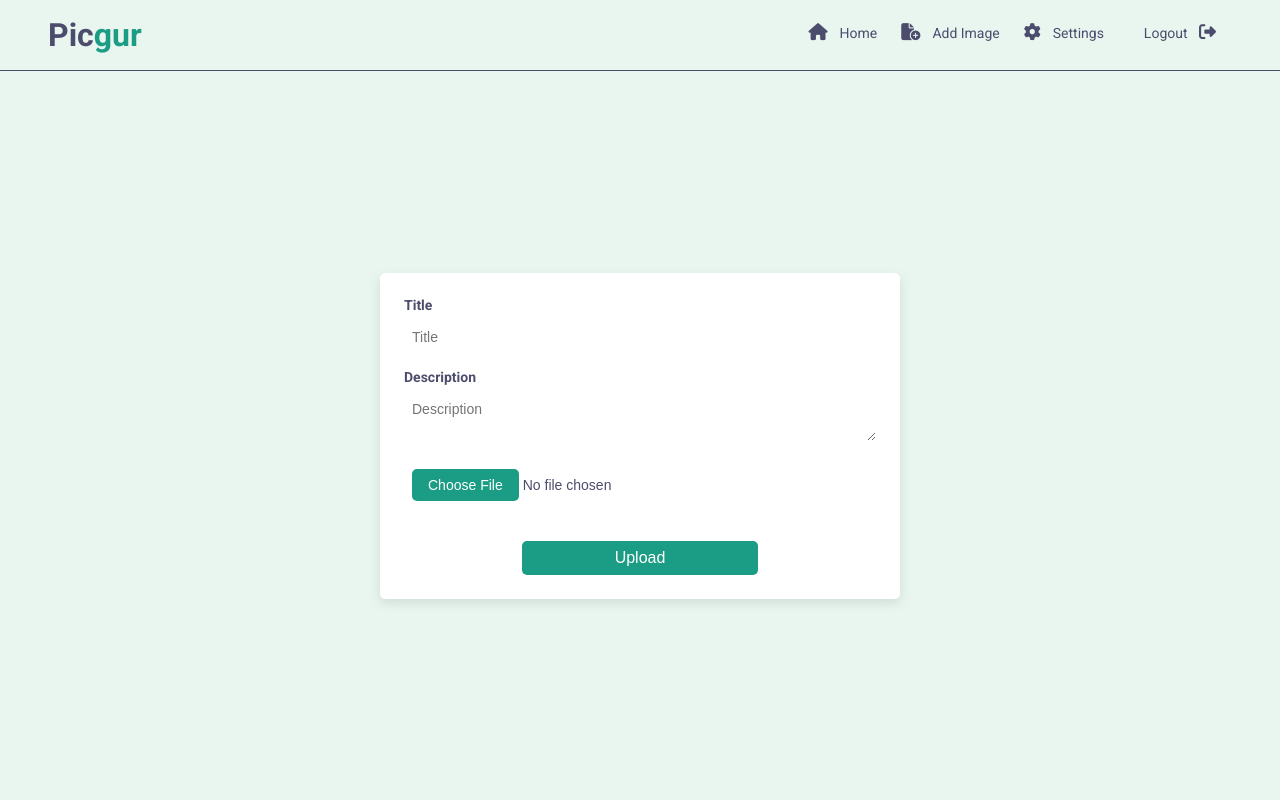
After one commit to ogzcode/Flask-Imgur-Clone, a Flask app: template app/templates/add_image.html in a window 1280 px wide. The commit adds this page. Run offline with Flask 3, Linux system fonts and the light colour scheme; the template is opened without the code that fills it, so the values that code supplies are empty.

Commit message:
Created new page for image insertion and edited css, js files

````diff
--- a/app/static/css/add_image.css
+++ b/app/static/css/add_image.css
@@ -1,36 +1,39 @@
-.form__modal {
-    position: fixed;
-    top: -100%;
-    left: 0;
+.form__container {
     width: 100%;
     height: 100%;
-    z-index: 10;
-    padding: 20px;
-    border-radius: 5px;
-    background-color: rgba(0,0,0,.3);
     display: flex;
     justify-content: center;
     align-items: center;
-    transition: top .4s ease;
 }
 
 .form__content {
     background-color: white;
     padding: 24px;
     border-radius: 5px;
-    width: 480px;
+    width: 520px;
+    box-shadow: 0px 4px 12px rgba(0,0,0,.1);
 }
 
-.form {
-    display: flex;
-    justify-content: space-between;
+.label {
+    font-size: 14px;
+    margin-bottom: .5rem;
+    display: block;
+    color: var(--primary-color);
 }
 
 .form__input {
     width: 100%;
-    border: none;
     outline: none;
     font-size: 14px;
+    margin-bottom: 16px;
+    border: 1px solid var(--light-gray);
+    padding: 8px;
+    border-radius: 5px;
+    color: var(--primary-color);
+}
+
+textarea {
+    font-family: sans-serif;
 }
 
 input[type="file"]::file-selector-button {
@@ -43,15 +46,21 @@ input[type="file"]::file-selector-button {
     cursor: pointer;
 }
 
+.submit__box {
+    text-align: center;
+    margin-top: 16px;
+}
+
 .submit {
     background-color: var(--secondary-color);
     color: white;
-    padding: 8px 16px;
+    min-width: 50%;
+    padding: 8px 0;
     border-radius: 5px;
     border: none;
     outline: none;
     cursor: pointer;
-    margin-left: 16px;
+    font-size: 16px;
 }
 
 
--- a/app/static/js/add_image.js
+++ b/app/static/js/add_image.js
@@ -12,18 +12,8 @@ function previewImage(input) {
     }
 }
 
-function closeModal(event) {
-    const modal = document.querySelector(".form__modal");
-    const input = document.querySelector(".form__input");
-    const imagePreview = document.getElementById("imagePreview");
-    if (event.target == modal) {
-        modal.style.top = "-100%";
-        input.value = "";
-        imagePreview.src = "#";
-        imagePreview.style.display = "none";
-    }
-}
-
-function openModal() {
-    document.querySelector(".form__modal").style.top = "0";
-}
+window.addEventListener("load", function () {
+    const navbarHeight = document.querySelector('.navbar').offsetHeight;
+    const formContainer = document.querySelector('.form__container');
+    formContainer.style.height = `calc(100vh - ${navbarHeight}px)`;
+});
--- /dev/null
+++ b/app/templates/add_image.html
@@ -0,0 +1,35 @@
+{% extends "index.html" %}
+
+{% block style %}
+<link rel="stylesheet" href="{{ url_for('static', filename='css/home.css') }}">
+{% endblock %}
+
+
+{% block content %}
+{% include "./partials/navbar.html" %}
+
+<div class="form__container roboto-700">
+    <div class="form__content">
+        <form class="form" action="/addImage" enctype="multipart/form-data" method="POST">
+            <div class="input__box">
+                <label class="label" for="title">Title</label>
+                <input class="form__input" name="title" id="title" type="text" placeholder="Title" />
+            </div>
+            <div class="input__box">
+                <label class="label" for="desc">Description</label>
+                <textarea class="form__input" name="description" id="desc" type="text" placeholder="Description"></textarea>
+            </div>
+            <input class="form__input" name="img" type="file" onchange="previewImage(this);" />
+            <div class="submit__box">
+                <input class="submit" type="submit" value="Upload" />
+            </div>
+        </form>
+        <img id="imagePreview" class="image-preview" src="#" alt="Image Preview" />
+    </div>
+</div>
+{% endblock %}
+
+{% block script %}
+<script src="{{ url_for('static', filename='js/add_image.js') }}"></script>
+{% endblock %}
+```
--- a/app/templates/partials/navbar.html
+++ b/app/templates/partials/navbar.html
@@ -11,7 +11,7 @@
             </li>
             <li>
                 <i class="fa-solid fa-file-circle-plus"></i>
-                <button onclick="openModal()">Add Image</button>
+                <a href="{{ url_for('addImage') }}">Add Image</a>
             </li>
             <li>
                 <i class="fa-solid fa-gear"></i>
````
Also changed, not shown: app/templates/partials/add_image.html (deleted, +0 -9 lines).
